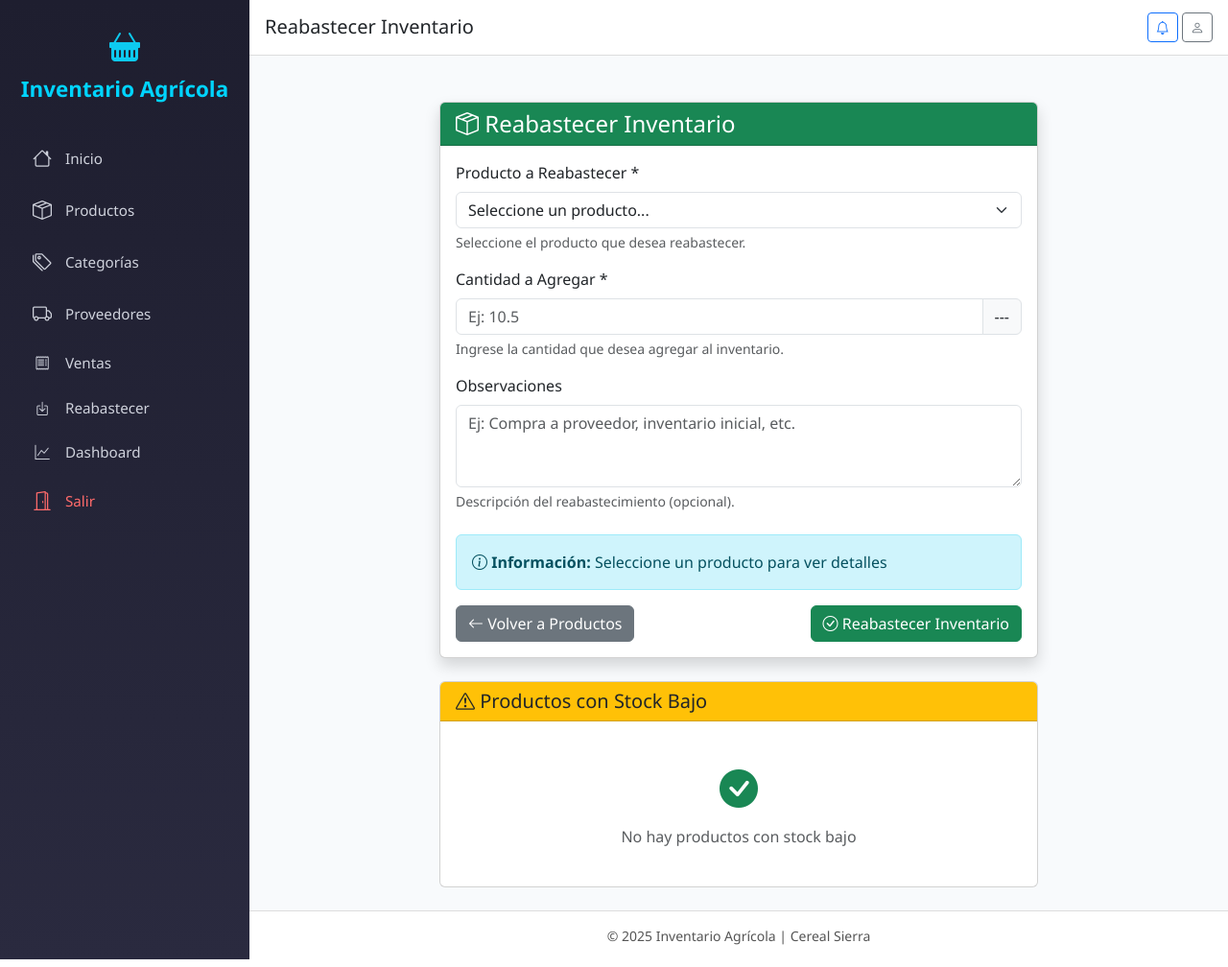
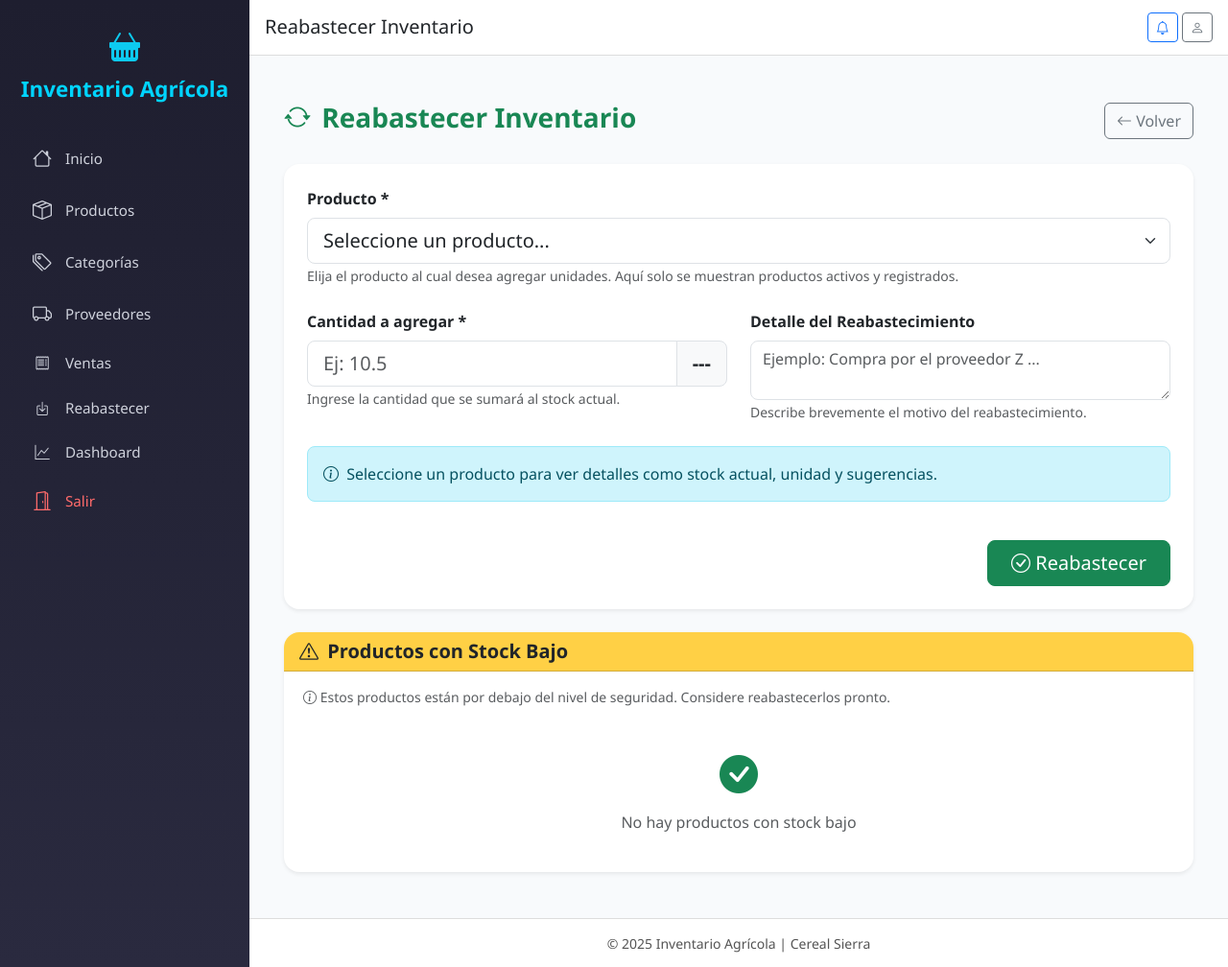
Before and after one commit to JhosVS/Proyecto-de-desarrollo-web, a Flask app: page /inventario/reabastecer in a window 1280 px wide. Shown: the whole page at 96% size. Run offline with Flask 3, Linux system fonts and the light colour scheme; data that the repository does not hold is empty.

Commit message:
fix: correccion de funcionalidades y mejora de interfaz
- Modificado sp_RegistrarVenta para aceptar observaciones
- Actualizada función registrar_venta en models.py
- Ajustada ruta nueva_venta para capturar observaciones del formulario
- Mejorada interfaz de usuario en reabastecimiento.html
- Mejora la interfaz de Productos.html

```diff
--- a/app/routes.py
+++ b/app/routes.py
@@ -216,19 +216,25 @@ def listar_ventas():
                          page_title="Gestión de Ventas y Clientes")
 
 @main_bp.route("/ventas/nueva", methods=["GET", "POST"])
+
+@main_bp.route("/ventas/nueva", methods=["GET", "POST"])
 def nueva_venta():
     """Registra una nueva venta usando sp_RegistrarVenta (sin usuario)"""
     if request.method == "POST":
         try:
             cliente_id = int(request.form["cliente_id"])
             detalles_json = request.form["detalles"]
+            observaciones = request.form.get("observaciones", "")  # ← NUEVA LÍNHA
+            tipo_venta = request.form.get("tipo", "Venta")  # También el tipo
 
             print("=== DEBUG VENTA ===")
             print("Cliente ID:", cliente_id)
+            print("Tipo:", tipo_venta)
+            print("Observaciones:", observaciones)
             print("Detalles JSON:", detalles_json)
 
             # Registrar la venta
-            success, mensaje = models.registrar_venta(cliente_id, detalles_json)
+            success, mensaje = models.registrar_venta(cliente_id, detalles_json, observaciones)
 
             print("Resultado:", success, mensaje)
             print("=== FIN DEBUG ===")
@@ -378,16 +384,6 @@ def reabastecer_inventario():
             producto_id = int(request.form["producto_id"])
             cantidad = float(request.form["cantidad"])
             observaciones = request.form.get("observaciones", "Reabastecimiento de inventario")
-
-            # Registrar el movimiento de entrada
-            success, mensaje = models.agregar_movimiento(
-                producto_id, 'Entrada', cantidad, observaciones
-            )
-
-            if success:
-                flash(f"✅ {mensaje}", "success")
-            else:
-                flash(f"❌ {mensaje}", "error")
 
             return redirect(url_for('main.reabastecer_inventario'))
 
--- a/app/templates/reabastecer.html
+++ b/app/templates/reabastecer.html
@@ -1,103 +1,123 @@
 {% extends "base.html" %}
 {% block content %}
 
-<div class="container mt-4">
-    <div class="row">
-        <div class="col-md-8 mx-auto">
-            <div class="card shadow">
-                <div class="card-header bg-success text-white">
-                    <h4 class="mb-0">
-                        <i class="bi bi-box-seam"></i>
-                        Reabastecer Inventario
-                    </h4>
+<div class="container py-4">
+
+    <!-- TÍTULO PRINCIPAL -->
+    <div class="d-flex justify-content-between align-items-center mb-4">
+        <h3 class="fw-semibold text-success">
+            <i class="bi bi-arrow-repeat me-1"></i> Reabastecer Inventario
+        </h3>
+        <a href="{{ url_for('main.listar_productos') }}" class="btn btn-outline-secondary">
+            <i class="bi bi-arrow-left"></i> Volver
+        </a>
     </div>
-                <div class="card-body">
-                    <!-- Mostrar mensajes flash -->
+
+    <!-- CARD PRINCIPAL -->
+    <div class="card border-0 shadow-sm rounded-4 mb-4">
+        <div class="card-body p-4">
+
+            <!-- FLASH MESSAGES -->
             {% with messages = get_flashed_messages(with_categories=true) %}
                 {% if messages %}
                     {% for category, message in messages %}
-                                <div class="alert alert-{{ 'danger' if category == 'error' else 'success' if category == 'success' else 'info' }} alert-dismissible fade show">
-                                    {{ message }}
+                        <div class="alert alert-{{ 'danger' if category == 'error' else 'success' if category == 'success' else 'info' }} alert-dismissible fade show rounded-3">
+                            <i class="bi bi-info-circle"></i> {{ message }}
                             <button type="button" class="btn-close" data-bs-dismiss="alert"></button>
                         </div>
                     {% endfor %}
                 {% endif %}
             {% endwith %}
 
-                    <form method="POST">
-                        <!-- Selección de producto -->
-                        <div class="mb-3">
-                            <label for="producto_id" class="form-label">Producto a Reabastecer *</label>
-                            <select class="form-select" id="producto_id" name="producto_id" required>
+            <form method="POST" class="row g-4">
+
+                <!-- PRODUCTO -->
+                <div class="col-12">
+                    <label class="form-label fw-semibold">Producto *</label>
+                    <select class="form-select form-select-lg rounded-3" id="producto_id" name="producto_id" required>
                         <option value="">Seleccione un producto...</option>
                         {% for p in productos %}
                         <option value="{{ p.id }}"
                                 data-stock="{{ p.stock }}"
                                 data-unidad="{{ p.unidad }}"
                                 {% if producto_seleccionado and p.id == producto_seleccionado|int %}selected{% endif %}>
-                                    {{ p.nombre }} - Stock actual: {{ p.stock }} {{ p.unidad }}
+                            {{ p.nombre }} — Stock actual: {{ p.stock }} {{ p.unidad }}
                         </option>
                         {% endfor %}
                     </select>
-                            <div class="form-text">Seleccione el producto que desea reabastecer.</div>
+
+                    <small class="text-muted">
+                        Elija el producto al cual desea agregar unidades. Aquí solo se muestran productos activos y registrados.
+                    </small>
                 </div>
 
-                        <!-- Cantidad -->
-                        <div class="mb-3">
-                            <label for="cantidad" class="form-label">Cantidad a Agregar *</label>
-                            <div class="input-group">
+                <!-- CANTIDAD -->
+                <div class="col-md-6">
+                    <label class="form-label fw-semibold">Cantidad a agregar *</label>
+                    <div class="input-group input-group-lg">
                         <input type="number" class="form-control" id="cantidad" name="cantidad"
                                min="0.01" step="0.01" required placeholder="Ej: 10.5">
-                                <span class="input-group-text" id="unidad_medida">---</span>
-                            </div>
-                            <div class="form-text">Ingrese la cantidad que desea agregar al inventario.</div>
+                        <span class="input-group-text fw-bold" id="unidad_medida">---</span>
                     </div>
 
-                        <!-- Observaciones -->
-                        <div class="mb-4">
-                            <label for="observaciones" class="form-label">Observaciones</label>
-                            <textarea class="form-control" id="observaciones" name="observaciones"
-                                      rows="3" placeholder="Ej: Compra a proveedor, inventario inicial, etc."></textarea>
-                            <div class="form-text">Descripción del reabastecimiento (opcional).</div>
+                    <small class="text-muted">
+                        Ingrese la cantidad que se sumará al stock actual.
+                    </small>
                 </div>
 
-                        <!-- Información del stock actual -->
-                        <div class="alert alert-info">
-                            <i class="bi bi-info-circle"></i>
-                            <strong>Información:</strong>
-                            <span id="info_stock">Seleccione un producto para ver detalles</span>
+                <!-- OBSERVACIONES -->
+                <div class="col-md-6">
+                    <label class="form-label fw-semibold">Detalle del Reabastecimiento</label>
+                    <textarea class="form-control rounded-3" id="observaciones" name="observaciones"
+                              rows="2" placeholder="Ejemplo: Compra por el proveedor Z ..."></textarea>
+
+                    <small class="text-muted">
+                        Describe brevemente el motivo del reabastecimiento.
+                    </small>
                 </div>
 
-                        <!-- Botones -->
-                        <div class="d-flex justify-content-between">
-                            <a href="{{ url_for('main.listar_productos') }}" class="btn btn-secondary">
-                                <i class="bi bi-arrow-left"></i> Volver a Productos
-                            </a>
-                            <button type="submit" class="btn btn-success">
-                                <i class="bi bi-check-circle"></i> Reabastecer Inventario
+                <!-- INFO STOCK -->
+                <div class="col-12">
+                    <div class="alert alert-info rounded-3 py-3">
+                        <i class="bi bi-info-circle me-1"></i>
+                        <span id="info_stock">Seleccione un producto para ver detalles como stock actual, unidad y sugerencias.</span>
+                    </div>
+                </div>
+
+                <!-- BOTÓN -->
+                <div class="col-12 text-end">
+                    <button type="submit" class="btn btn-success btn-lg rounded-3 px-4">
+                        <i class="bi bi-check-circle"></i> Reabastecer
                     </button>
                 </div>
+
             </form>
         </div>
     </div>
 
-            <!-- Tabla de productos con stock bajo - VERSIÓN LIMPIA -->
-            <div class="card mt-4">
-                <div class="card-header bg-warning">
-                    <h5 class="mb-0">
-                        <i class="bi bi-exclamation-triangle"></i>
-                        Productos con Stock Bajo
+    <!-- STOCK BAJO -->
+    <div class="card border-0 shadow-sm rounded-4">
+        <div class="card-header bg-warning bg-opacity-75 rounded-top-4">
+            <h5 class="mb-0 fw-semibold text-dark">
+                <i class="bi bi-exclamation-triangle me-1"></i> Productos con Stock Bajo
             </h5>
         </div>
-                <div class="card-body">
+
+        <div class="card-body p-3">
+
+            <p class="text-muted small ms-1">
+                <i class="bi bi-info-circle"></i>
+                Estos productos están por debajo del nivel de seguridad. Considere reabastecerlos pronto.
+            </p>
+
             {% if productos_bajos %}
             <div class="table-responsive">
-                        <table class="table table-sm">
+                <table class="table align-middle">
                     <thead class="table-light">
                         <tr>
                             <th>Producto</th>
                             <th class="text-center">Stock Actual</th>
-                                    <th class="text-center">Stock Mínimo</th>
+                            <th class="text-center">Mínimo</th>
                         </tr>
                     </thead>
                     <tbody>
@@ -105,9 +125,13 @@
                         <tr>
                             <td>{{ producto.producto }}</td>
                             <td class="text-center">
-                                        <span class="badge bg-danger">{{ "%.2f"|format(producto.stock_actual) }}</span>
+                                <span class="badge bg-danger px-3 py-2 fs-6">
+                                    {{ "%.2f"|format(producto.stock_actual) }}
+                                </span>
                             </td>
-                                    <td class="text-center">{{ "%.2f"|format(producto.stock_minimo) }}</td>
+                            <td class="text-center text-muted fw-semibold">
+                                {{ "%.2f"|format(producto.stock_minimo) }}
+                            </td>
                         </tr>
                         {% endfor %}
                     </tbody>
@@ -119,11 +143,10 @@
                 <p class="text-muted mt-2 mb-0">No hay productos con stock bajo</p>
             </div>
             {% endif %}
+
         </div>
     </div>
 
-        </div>
-    </div>
 </div>
 
 <script>
@@ -134,69 +157,32 @@ document.addEventListener('DOMContentLoaded', function() {
     const infoStock = document.getElementById('info_stock');
 
     function actualizarInfoProducto() {
-        const selectedOption = productoSelect.options[productoSelect.selectedIndex];
-        const stockActual = selectedOption.getAttribute('data-stock');
-        const unidad = selectedOption.getAttribute('data-unidad');
+        const opt = productoSelect.options[productoSelect.selectedIndex];
+        const stock = opt.getAttribute('data-stock');
+        const unidad = opt.getAttribute('data-unidad');
 
-        if (stockActual && unidad && selectedOption.value !== "") {
+        if (stock && unidad && opt.value !== "") {
             unidadSpan.textContent = unidad;
-            infoStock.innerHTML = `Stock actual: <strong>${stockActual} ${unidad}</strong>. Ingrese la cantidad a agregar.`;
+            infoStock.innerHTML =
+                `Este producto tiene actualmente <strong>${stock} ${unidad}</strong> en stock.<br>
+                 Ingrese la cantidad que desea agregar.`;
             cantidadInput.focus();
-
-            // Establecer un valor sugerido si el stock está bajo
-            const stockNum = parseFloat(stockActual);
-            if (stockNum < 10) {
-                cantidadInput.value = Math.max(10, stockNum * 2).toFixed(2);
-            }
         } else {
-            unidadSpan.textContent = '---';
-            infoStock.textContent = 'Seleccione un producto para ver detalles';
-            cantidadInput.value = '';
+            unidadSpan.textContent = "---";
+            infoStock.textContent =
+                "Seleccione un producto para ver detalles como stock actual, unidad de medida y sugerencias.";
         }
     }
 
     productoSelect.addEventListener('change', actualizarInfoProducto);
 
-    // Si hay un producto seleccionado por URL, activar el cambio
     {% if producto_seleccionado %}
     setTimeout(() => {
-        const productoId = "{{ producto_seleccionado }}";
-        if (productoId) {
-            productoSelect.value = productoId;
+        productoSelect.value = "{{ producto_seleccionado }}";
         actualizarInfoProducto();
-        }
     }, 100);
     {% endif %}
-
-    // Validar el formulario antes de enviar
-    const form = document.querySelector('form');
-    form.addEventListener('submit', function(e) {
-        const cantidad = parseFloat(cantidadInput.value);
-        if (cantidad <= 0) {
-            e.preventDefault();
-            alert('La cantidad debe ser mayor a 0');
-            cantidadInput.focus();
-            return false;
-        }
-
-        if (!productoSelect.value) {
-            e.preventDefault();
-            alert('Por favor seleccione un producto');
-            productoSelect.focus();
-            return false;
-        }
-    });
 });
 </script>
 
-<style>
-.table-hover tbody tr:hover {
-    background-color: rgba(255, 193, 7, 0.1);
-}
-.btn-outline-success:hover {
-    transform: translateY(-1px);
-    transition: all 0.2s;
-}
-</style>
-
 {% endblock %}
--- a/app/templates/ventas.html
+++ b/app/templates/ventas.html
@@ -267,7 +267,7 @@
                                 </span>
                             </td>
                             <td class="fw-bold">S/. {{ "%.2f"|format(v.total) }}</td>
-                            <td>{{ v.observaciones or '' }}</td>
+                            <td>{{ v.observaciones or 'Sin observaciones' }}</td>
                             <td class="text-center">
                                 <div class="btn-group btn-group-sm" role="group">
                                     <button type="button" class="btn btn-outline-info"
--- a/base de datos/posible_db_inventario.sql
+++ b/base de datos/posible_db_inventario.sql
@@ -77,12 +77,12 @@ VALUES
 ('Quinua blanca', 1, 1, 'kg', 120.00, 30.00, 6.50),
 ('Kiwicha orgánica', 1, 2, 'kg', 80.00, 20.00, 7.20),
 ('Cañihua tostada', 1, 6, 'kg', 50.00, 15.00, 5.80),
-('Maíz morado serrano', 1, 1, 'saco', 10.00, 3.00, 95.00),
+('Maíz morado', 1, 1, 'saco', 10.00, 3.00, 95.00),
 ('Maíz blanco tipo Cusco', 1, 3, 'qq', 5.00, 2.00, 120.00),
 ('Quinua roja', 1, 2, 'kg', 60.00, 10.00, 7.80),
 ('Cebada perlada', 1, 5, 'kg', 40.00, 10.00, 4.90),
 -- Legumbres secas
-('Frijol serrano', 2, 5, 'kg', 70.00, 20.00, 6.00),
+('Frijol', 2, 5, 'kg', 70.00, 20.00, 6.00),
 ('Haba seca', 2, 4, 'kg', 45.00, 10.00, 5.20);
 
 CREATE TABLE Clientes (
```
Also changed, not shown: app/models.py (+3 -71 lines), app/templates/movimiento_form.html (deleted, +0 -38 lines), app/templates/movimientos.html (deleted, +0 -45 lines), app/templates/productos.html (+32 -126 lines), base de datos/Inventario_funciones.sql (+9 -120 lines), app/static/img/Cañihua tostada.jpg (added), app/static/img/Cebada perlada.jpg (added), app/static/img/Frijol.jpg (added), app/static/img/Haba seca.jpg (added), app/static/img/Kiwicha orgánica.jpg (added), app/static/img/Maíz blanco tipo Cusco.jpg (added), app/static/img/Maíz morado.jpg (added), app/static/img/Quinua blanca.jpg (added), app/static/img/Quinua roja.jpg (added). Lines whose indentation alone changed are shown as unchanged.
